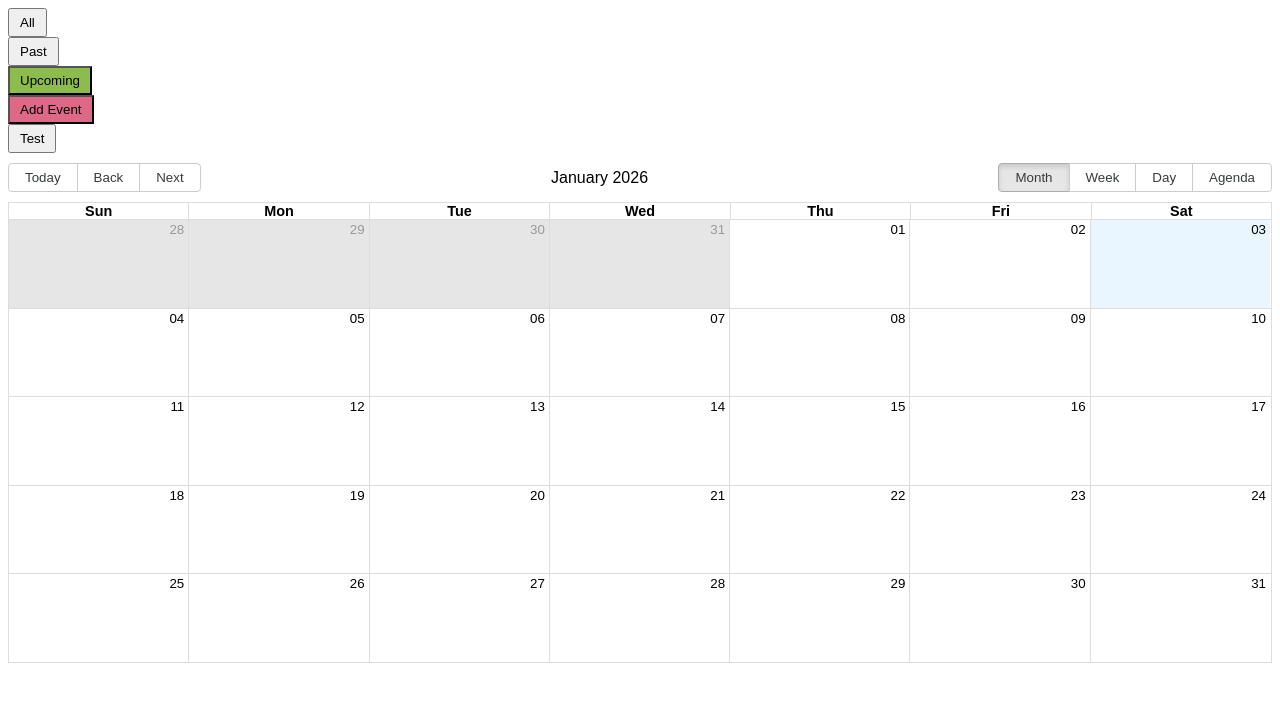
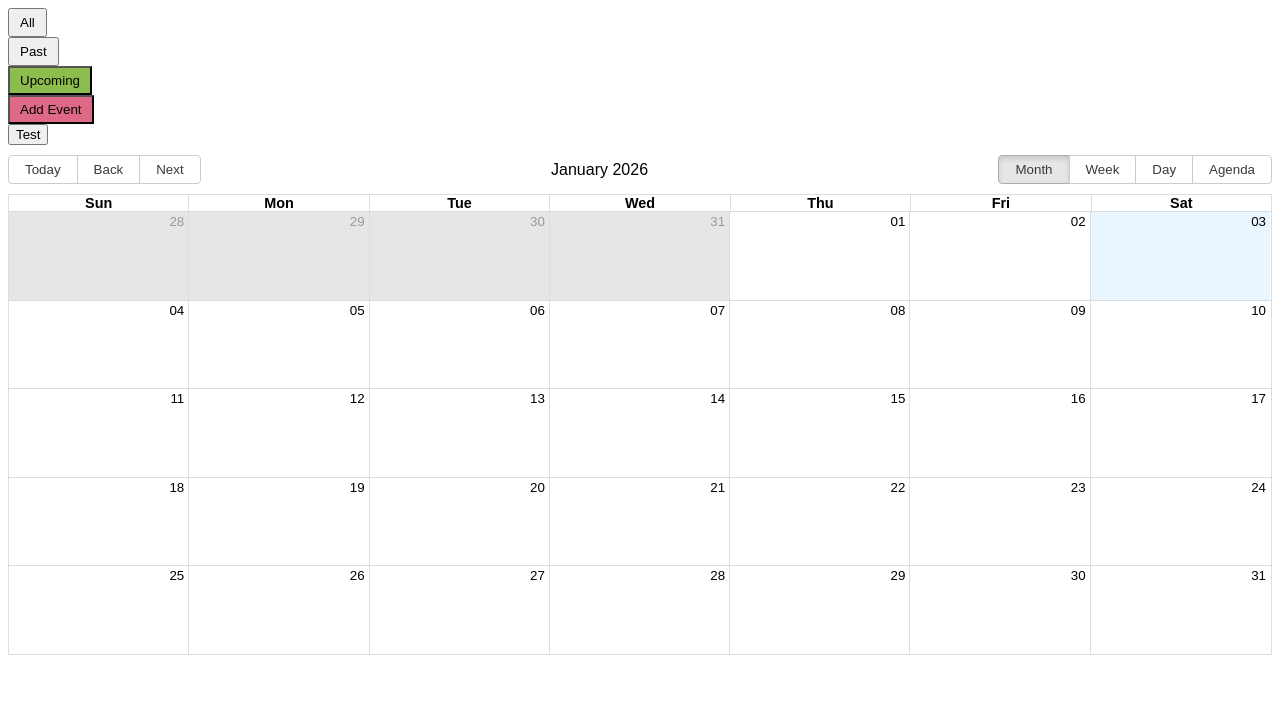
Before and after one commit to acciojob/event-tracker-handesaurabh, a React app: page / in a window 1280 px wide. Shown: the top 702 px of the page. Built offline with nearby package versions, Linux system fonts and the light colour scheme.

Commit message:
Update App.js

```diff
--- a/src/components/App.js
+++ b/src/components/App.js
@@ -107,7 +107,7 @@ function App() {
 
                 {process.env.NODE_ENV !== 'test' && (
                     <div>
-                        <button className="btn">Test</button>
+                        <button>Test</button>
                     </div>
                 )}
 
```
